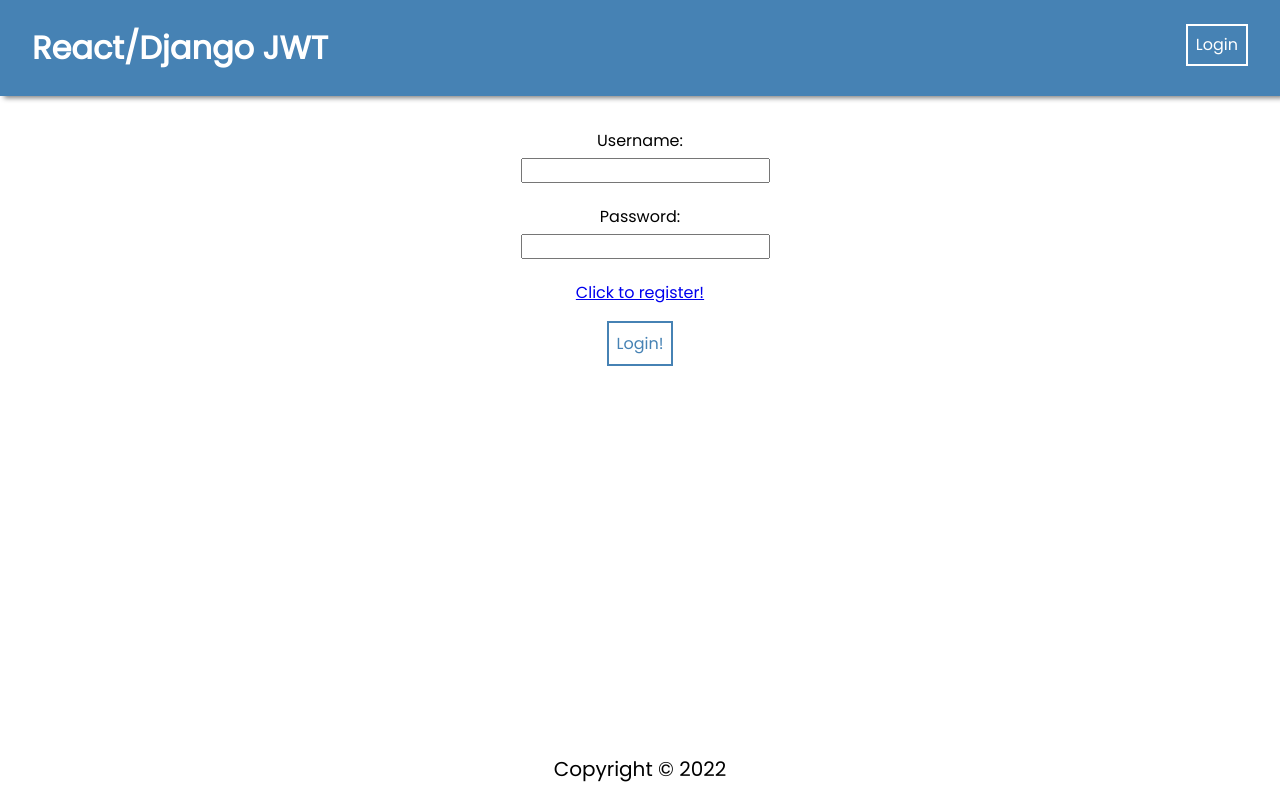
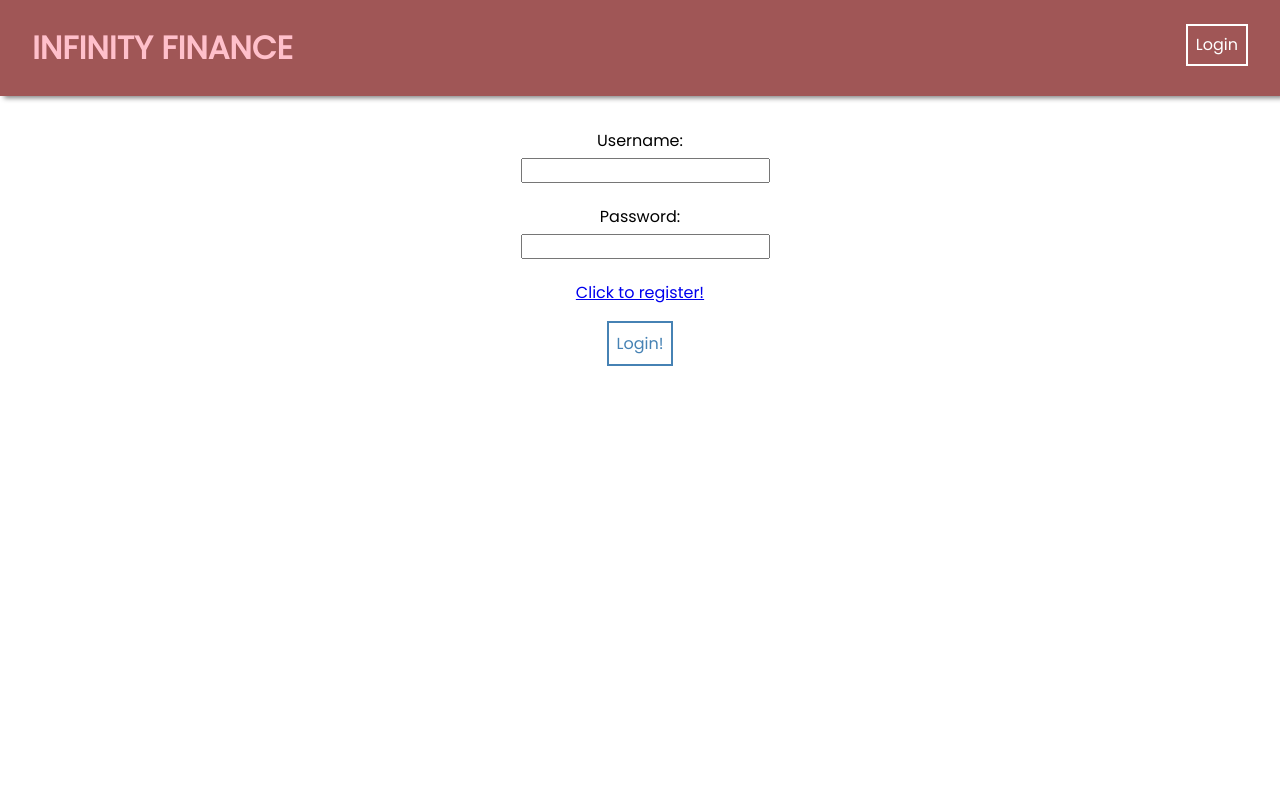
Before and after one commit to natalievmedrano/Payment-Tracker-CAPSTONE, a React (Create React App) app in the folder frontend/: page /login in a window 1280 px wide. Built offline with nearby package versions, Linux system fonts and the light colour scheme.

Commit message:
created getAllPayments axios request + edited header + removed footer

```diff
--- a/frontend/src/components/Footer/Footer.jsx
+++ b/frontend/src/components/Footer/Footer.jsx
@@ -3,7 +3,7 @@
 const Footer = () => {
   return (
     <footer>
-      <p>Copyright © 2022</p>{" "}
+      <p></p>{" "}
     </footer>
   );
 };
--- a/frontend/src/components/NavBar/NavBar.css
+++ b/frontend/src/components/NavBar/NavBar.css
@@ -9,7 +9,7 @@
 }
 
 .navBar {
-  background: steelblue;
+  background: #A05656;
   box-shadow: 4px 2px 5px gray;
   color: white;
   margin-bottom: 2rem;
--- a/frontend/src/components/NavBar/NavBar.jsx
+++ b/frontend/src/components/NavBar/NavBar.jsx
@@ -11,8 +11,8 @@
     <div className="navBar">
       <ul>
         <li className="brand">
-          <Link to="/" style={{ textDecoration: "none", color: "white" }}>
-            <b>React/Django JWT</b>
+          <Link to="/" style={{ textDecoration: "none", color: "pink" }}>
+            <b>INFINITY FINANCE</b>
           </Link>
         </li>
         <li>
--- /dev/null
+++ b/frontend/src/components/SideBar/SideBar.jsx
@@ -0,0 +1,10 @@
+import React, { useState } from 'react';
+
+
+const SideBar = ({}) => {
+    return ( <div>
+        <p>HELLO</p>
+    </div> );
+}
+
+export default SideBar;
--- a/frontend/src/pages/HomePage/HomePage.js
+++ b/frontend/src/pages/HomePage/HomePage.js
@@ -3,38 +3,31 @@
 import useAuth from "../../hooks/useAuth";
 
 import axios from "axios";
+import SideBar from "../../components/SideBar/SideBar";
 
 const HomePage = () => {
   // The "user" value from this Hook contains the decoded logged in user information (username, first name, id)
   // The "token" value is the JWT token that you will send in the header of any request requiring authentication
   //TODO: Add an AddCars Page to add a car for a logged in user's garage
   const [user, token] = useAuth();
-  const [cars, setCars] = useState([]);
+  const [payments, setPayments] = useState([]);
 
   useEffect(() => {
-    const fetchCars = async () => {
-      try {
-        let response = await axios.get("http://127.0.0.1:8000/api/cars/", {
-          headers: {
-            Authorization: "Bearer " + token,
-          },
-        });
-        setCars(response.data);
-      } catch (error) {
-        console.log(error.response.data);
-      }
-    };
-    fetchCars();
-  }, [token]);
+    getAllPayments();
+  }, []);
+
+  async function getAllPayments() {
+    try {
+      const response = await axios.get("http://127.0.0.1:8000/api/payments/all/");
+      console.log(response.data)
+      setPayments(response.data);
+    } catch (exception) {
+      console.log(`EROR in getVideoGames EXCEPTION: ${exception}`);
+    }
+  }
   return (
     <div className="container">
-      <h1>Home Page for {user.username}!</h1>
-      {cars &&
-        cars.map((car) => (
-          <p key={car.id}>
-            {car.year} {car.model} {car.make}
-          </p>
-        ))}
+      <SideBar/>
     </div>
   );
 };
```
